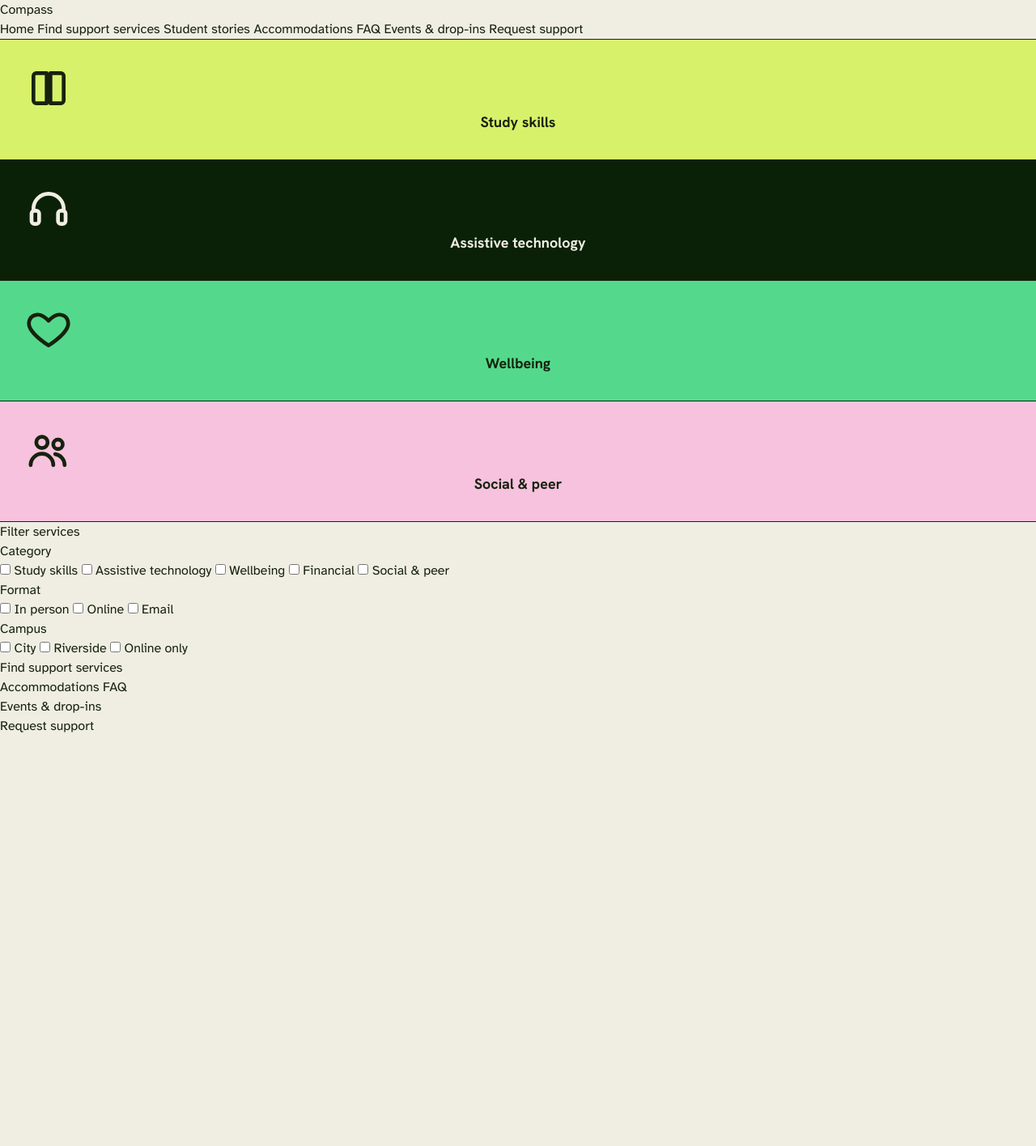
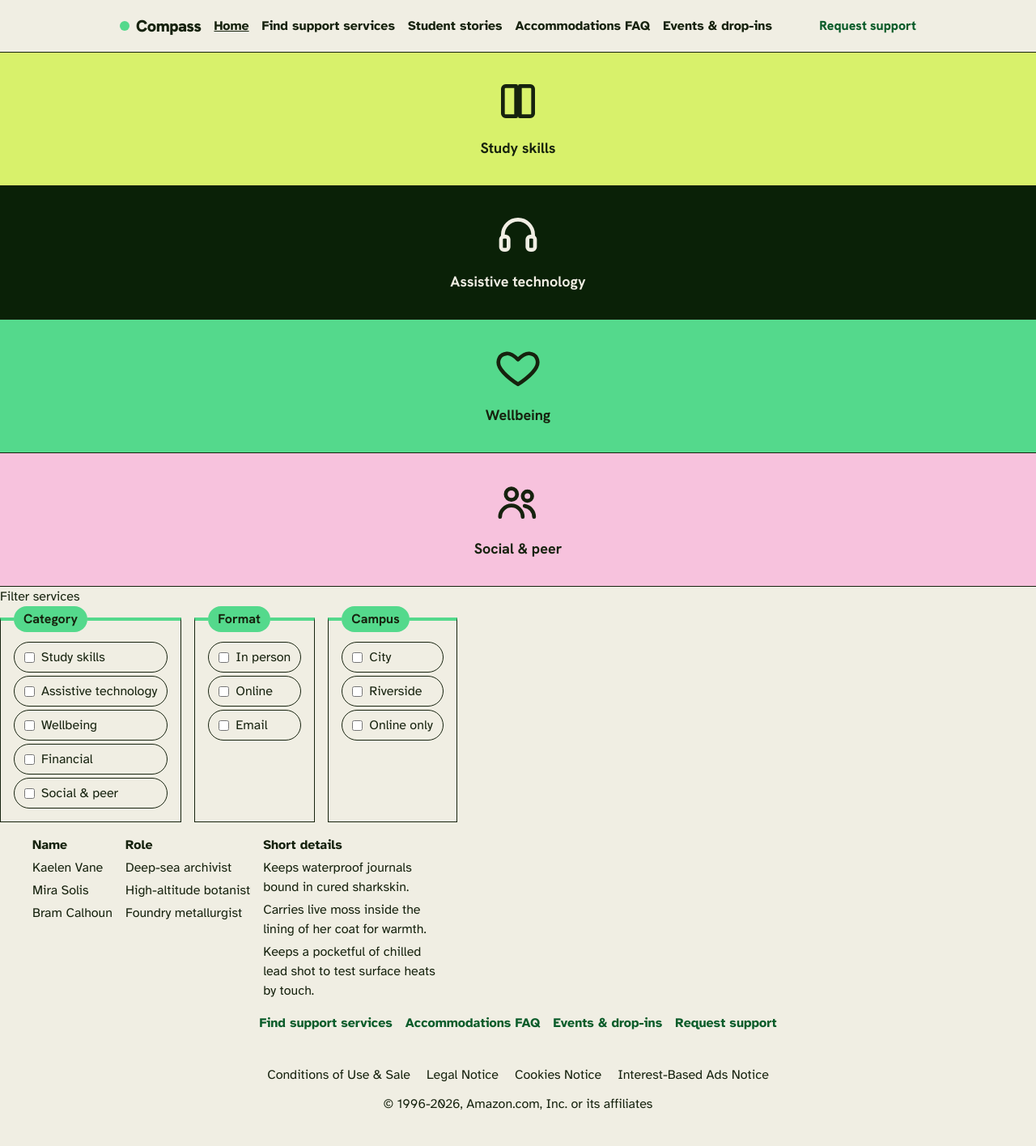
Before and after one commit to Max-mach/Web-Design-Frameworks, a website: page starter/03-flexbox-starter/index.html in a window 1280 px wide. Shown: the whole page at 81% size. Before the commit the page ends 909 px from the top, so only its background shows below. Drawn offline with nearby package versions, Linux system fonts and the light colour scheme; files that its build step writes are made by us from their sources.

Commit message:
week_3_complete

```diff
--- a/starter/03-flexbox-starter/index.html
+++ b/starter/03-flexbox-starter/index.html
@@ -23,18 +23,51 @@
          by block. That's what Flexbox is for. -->
 
     <header>
-      <div>
-        <a href="index.html">
-          <span aria-hidden="true"></span>
+      <div
+        class="mx-auto flex max-w-5xl flex-wrap items-center gap-4 px-5 py-4"
+      >
+        <a
+          class="flex items-center font-display text-xl font-black tracking-tight text-ink no-underline"
+          href="index.html"
+        >
+          <span
+            aria-hidden="true"
+            class="mr-2 size-3 rounded-full bg-green"
+          ></span>
           Compass
         </a>
-        <nav aria-label="Primary">
-          <a href="index.html" aria-current="page">Home</a>
-          <a href="find-support-services.html">Find support services</a>
-          <a href="student-stories.html">Student stories</a>
-          <a href="accommodations-faq.html">Accommodations FAQ</a>
-          <a href="events.html">Events &amp; drop-ins</a>
-          <a href="request-support.html">Request support</a>
+        <nav aria-label="Primary" class="contents">
+          <a
+            href="index.html"
+            aria-current="page"
+            class="py-1 text-base font-bold text-ink underline"
+            >Home</a
+          >
+          <a
+            href="find-support-services.html"
+            class="py-1 text-base font-bold text-ink no-underline hover:underline"
+            >Find support services</a
+          >
+          <a
+            href="student-stories.html"
+            class="py-1 text-base font-bold text-ink no-underline hover:underline"
+            >Student stories</a
+          >
+          <a
+            href="accommodations-faq.html"
+            class="py-1 text-base font-bold text-ink no-underline hover:underline"
+            >Accommodations FAQ</a
+          >
+          <a
+            href="events.html"
+            class="py-1 text-base font-bold text-ink no-underline hover:underline"
+            >Events &amp; drop-ins</a
+          >
+          <a
+            href="request-support.html"
+            class="ml-auto py-1 font-display text-base font-extrabold text-link no-underline hover:underline"
+            >Request support</a
+          >
         </nav>
       </div>
     </header>
@@ -47,7 +80,7 @@
            flex yet. -->
       <ul class="list-none border-t-(length:--rule) border-ink pl-0">
         <li
-          class="border-b-(length:--rule) border-ink bg-lime p-8 text-center text-on-light"
+          class="border-b-(length:--rule) border-ink bg-lime p-8 text-center text-on-light flex flex-col gap-4 items-center"
         >
           <svg
             class="h-14 w-14"
@@ -69,7 +102,7 @@
           <span class="font-display text-lg font-bold">Study skills</span>
         </li>
         <li
-          class="border-b-(length:--rule) border-ink bg-ink-deep p-8 text-center text-on-dark"
+          class="border-b-(length:--rule) border-ink bg-ink-deep p-8 text-center text-on-dark flex flex-col gap-4 items-center"
         >
           <svg
             class="h-14 w-14"
@@ -90,7 +123,7 @@
           >
         </li>
         <li
-          class="border-b-(length:--rule) border-ink bg-green p-8 text-center text-on-light"
+          class="border-b-(length:--rule) border-ink bg-green p-8 text-center text-on-light flex flex-col gap-4 items-center"
         >
           <svg
             class="h-14 w-14"
@@ -109,7 +142,7 @@
           <span class="font-display text-lg font-bold">Wellbeing</span>
         </li>
         <li
-          class="border-b-(length:--rule) border-ink bg-pink p-8 text-center text-on-light"
+          class="border-b-(length:--rule) border-ink bg-pink p-8 text-center text-on-light flex flex-col gap-4 items-center"
         >
           <svg
             class="h-14 w-14"
@@ -133,61 +166,117 @@
       <form aria-labelledby="filter-heading" method="get" action="#">
         <h2 id="filter-heading">Filter services</h2>
 
-        <div>
-          <fieldset>
-            <legend>Category</legend>
+        <div class="flex flex-wrap gap-4">
+          <fieldset
+            class="border-(length:--rule) border-t-4 border-ink border-t-green bg-paper px-4 pt-3 pb-4"
+          >
+            <legend
+              class="rounded-full bg-green px-3 py-1 font-display text-base font-bold text-on-light"
+            >
+              Category
+            </legend>
             <label
+              class="flex items-center gap-2 rounded-full border-(length:--rule) border-ink bg-paper px-3 py-1.5 font-normal mb-1"
               ><input type="checkbox" name="category" value="study-skills" />
               Study skills</label
             >
             <label
+              class="flex items-center gap-2 rounded-full border-(length:--rule) border-ink bg-paper px-3 py-1.5 font-normal mb-1"
               ><input type="checkbox" name="category" value="assistive-tech" />
               Assistive technology</label
             >
             <label
+              class="flex items-center gap-2 rounded-full border-(length:--rule) border-ink bg-paper px-3 py-1.5 font-normal mb-1"
               ><input type="checkbox" name="category" value="wellbeing" />
               Wellbeing</label
             >
             <label
+              class="flex items-center gap-2 rounded-full border-(length:--rule) border-ink bg-paper px-3 py-1.5 font-normal mb-1"
               ><input type="checkbox" name="category" value="financial" />
               Financial</label
             >
             <label
+              class="flex items-center gap-2 rounded-full border-(length:--rule) border-ink bg-paper px-3 py-1.5 font-normal"
               ><input type="checkbox" name="category" value="social" /> Social
               &amp; peer</label
             >
           </fieldset>
 
-          <fieldset>
-            <legend>Format</legend>
+          <fieldset
+            class="border-(length:--rule) border-t-4 border-ink border-t-green bg-paper px-4 pt-3 pb-4"
+          >
+            <legend
+              class="rounded-full bg-green px-3 py-1 font-display text-base font-bold text-on-light"
+            >
+              Format
+            </legend>
             <label
+              class="flex items-center gap-2 rounded-full border-(length:--rule) border-ink bg-paper px-3 py-1.5 font-normal mb-1"
               ><input type="checkbox" name="format" value="in-person" /> In
               person</label
             >
             <label
+              class="flex items-center gap-2 rounded-full border-(length:--rule) border-ink bg-paper px-3 py-1.5 font-normal mb-1"
               ><input type="checkbox" name="format" value="online" />
               Online</label
             >
             <label
+              class="flex items-center gap-2 rounded-full border-(length:--rule) border-ink bg-paper px-3 py-1.5 font-normal"
               ><input type="checkbox" name="format" value="email" />
               Email</label
             >
           </fieldset>
 
-          <fieldset>
-            <legend>Campus</legend>
+          <fieldset
+            class="border-(length:--rule) border-t-4 border-ink border-t-green bg-paper px-4 pt-3 pb-4"
+          >
+            <legend
+              class="rounded-full bg-green px-3 py-1 font-display text-base font-bold text-on-light"
+            >
+              Campus
+            </legend>
             <label
+              class="flex items-center gap-2 rounded-full border-(length:--rule) border-ink bg-paper px-3 py-1.5 font-normal mb-1"
               ><input type="checkbox" name="campus" value="city" /> City</label
             >
             <label
+              class="flex items-center gap-2 rounded-full border-(length:--rule) border-ink bg-paper px-3 py-1.5 font-normal mb-1"
               ><input type="checkbox" name="campus" value="riverside" />
               Riverside</label
             >
             <label
+              class="flex items-center gap-2 rounded-full border-(length:--rule) border-ink bg-paper px-3 py-1.5 font-normal"
               ><input type="checkbox" name="campus" value="online-only" />
               Online only</label
             >
           </fieldset>
+        </div>
+        <div class="flex flex-wrap gap-4 my-4 ml-10">
+          <div class="flex flex-col gap-1">
+            <h2 class="font-bold">Name</h2>
+            <p>Kaelen Vane</p>
+            <p>Mira Solis</p>
+            <p>Bram Calhoun</p>
+          </div>
+          <div class="flex flex-col gap-1">
+            <h2 class="font-bold">Role</h2>
+            <p>Deep-sea archivist</p>
+            <p>High-altitude botanist</p>
+            <p>Foundry metallurgist</p>
+          </div>
+          <div class="flex flex-col gap-1">
+            <h2 class="font-bold">Short details</h2>
+            <p class="max-w-55">
+              Keeps waterproof journals bound in cured sharkskin.
+            </p>
+            <p class="max-w-55">
+              Carries live moss inside the lining of her coat for warmth.
+            </p>
+            <p class="max-w-55">
+              Keeps a pocketful of chilled lead shot to test surface heats by
+              touch.
+            </p>
+          </div>
         </div>
       </form>
     </main>
@@ -196,14 +285,59 @@
          gap-x-*/gap-y-*. Nothing here has a class yet either. -->
     <footer>
       <nav aria-label="Footer">
-        <ul>
+        <ul class="flex flex-wrapp gap-x-4 gap-y-2 justify-center">
           <li>
-            <a href="find-support-services.html">Find support services</a>
+            <a
+              href="find-support-services.html"
+              class="text-base font-bold text-link no-underline hover:underline"
+              >Find support services</a
+            >
           </li>
-          <li><a href="accommodations-faq.html">Accommodations FAQ</a></li>
-          <li><a href="events.html">Events &amp; drop-ins</a></li>
-          <li><a href="request-support.html">Request support</a></li>
+          <li>
+            <a
+              href="accommodations-faq.html"
+              class="text-base font-bold text-link no-underline hover:underline"
+              >Accommodations FAQ</a
+            >
+          </li>
+          <li>
+            <a
+              href="events.html"
+              class="text-base font-bold text-link no-underline hover:underline"
+              >Events &amp; drop-ins</a
+            >
+          </li>
+          <li>
+            <a
+              href="request-support.html"
+              class="text-base font-bold text-link no-underline hover:underline"
+              >Request support</a
+            >
+          </li>
         </ul>
+        <div class="flex flex-col gap-3 justify-center py-10 items-center">
+          <ul class="flex justify-center gap-5">
+            <li>
+              <a href="" class="no-underline hover:underline"
+                >Conditions of Use & Sale</a
+              >
+            </li>
+            <li>
+              <a href="" class="no-underline hover:underline">Legal Notice</a>
+            </li>
+            <li>
+              <a href="" class="no-underline hover:underline">Cookies Notice</a>
+            </li>
+            <li>
+              <a href="" class="no-underline hover:underline"
+                >Interest-Based Ads Notice</a
+              >
+            </li>
+          </ul>
+          <a class="text-center"
+            >© 1996-2026, Amazon.com, Inc. or its affiliates</a
+          >
+        </div>
       </nav>
     </footer>
   </body>
```
Also changed, not shown: starter/03-flexbox-starter/assets/app.css (added), 1 other file.
